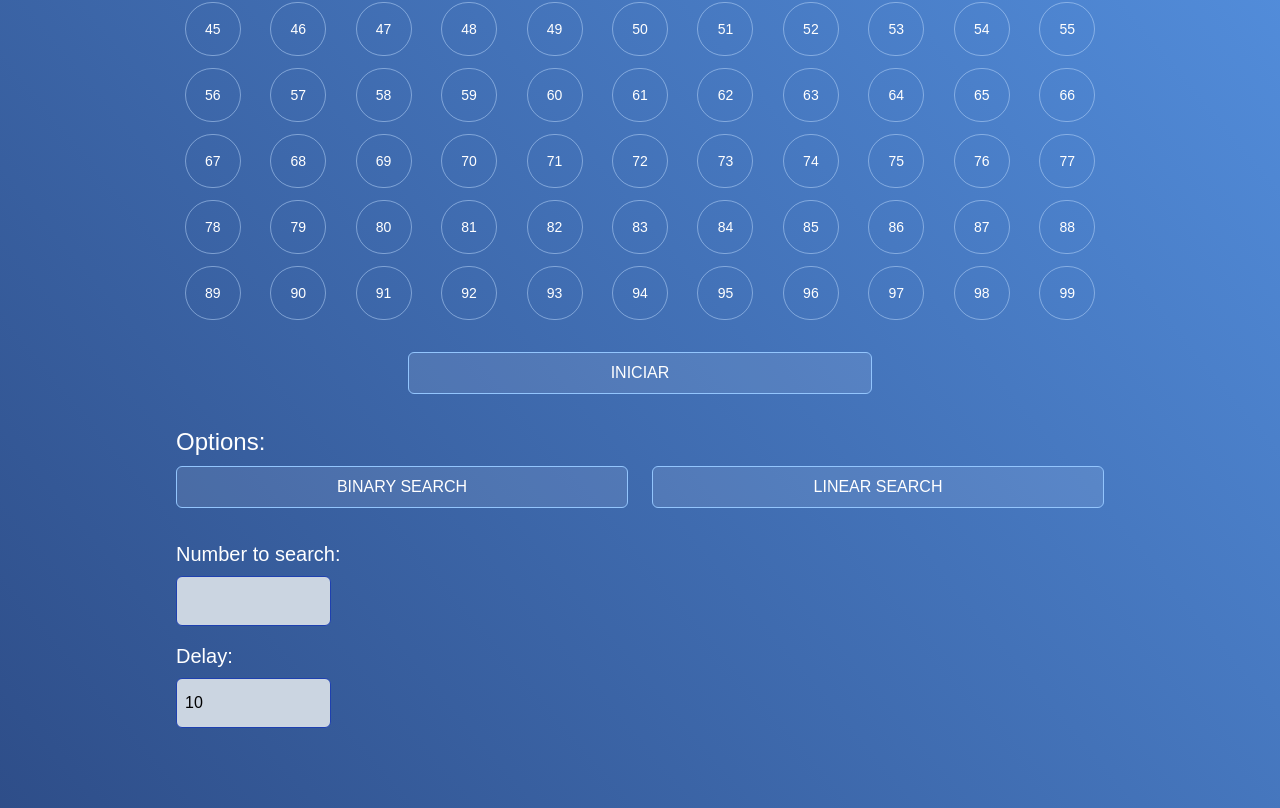
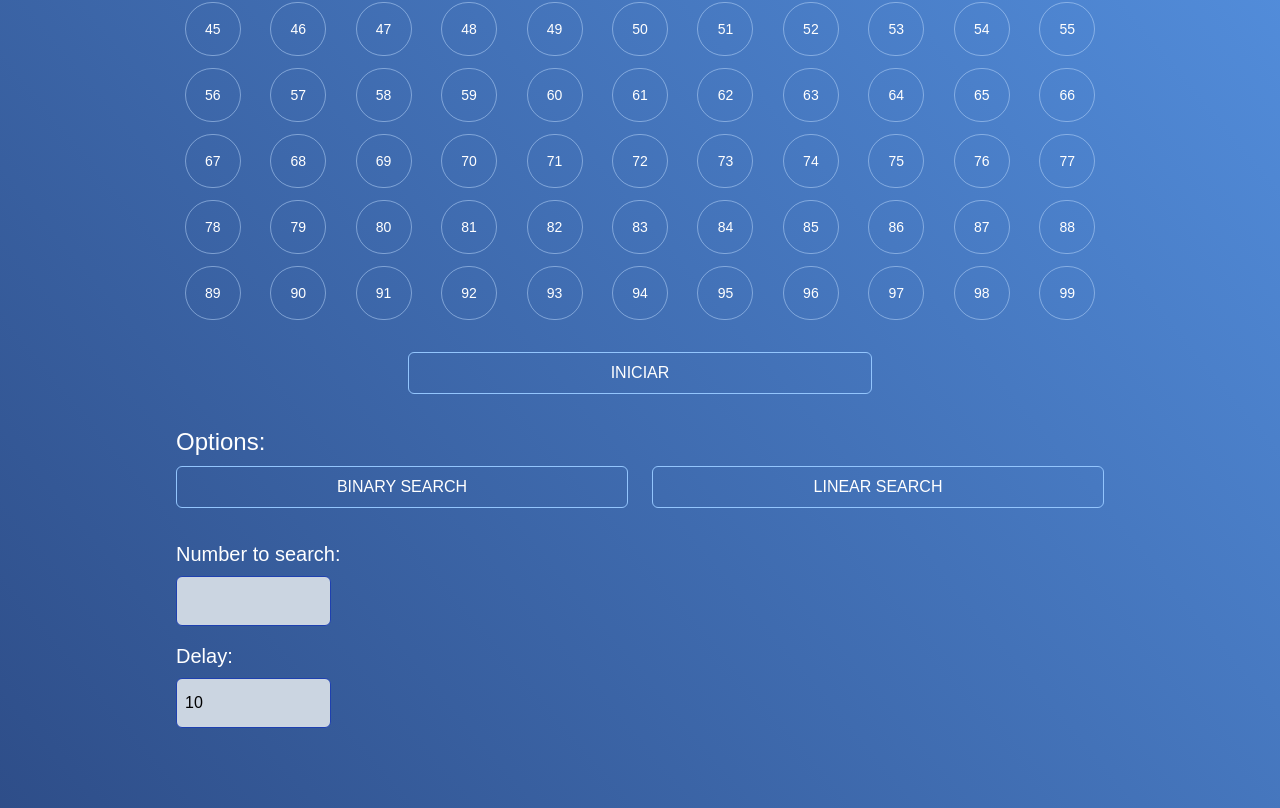
Before and after one commit to Libo033/Algo, a Next.js app: page /algo-search in a window 1280 px wide. Shown: the part 784-1592 px from the top of the page. Built offline with nearby package versions, Linux system fonts and the light colour scheme; a web font is replaced by a local one.

Commit message:
Fixeado styles de botones

```diff
--- a/src/app/globals.css
+++ b/src/app/globals.css
@@ -3,16 +3,7 @@
 @tailwind utilities;
 
 :root {
-  --foreground-rgb: 0, 0, 0;
-  --background-start-rgb: 214, 219, 220;
-  --background-end-rgb: 255, 255, 255;
-}
 
-input::-webkit-outer-spin-button,
-input::-webkit-inner-spin-button {
-    /* display: none; <- Crashes Chrome on hover */
-    -webkit-appearance: none;
-    margin: 0; /* <-- Apparently some margin are still there even though it's hidden */
 }
 
 body {
@@ -27,9 +18,7 @@ body {
 
 @media (prefers-color-scheme: dark) {
   :root {
-    --foreground-rgb: 255, 255, 255;
-    --background-start-rgb: 0, 0, 0;
-    --background-end-rgb: 0, 0, 0;
+
   }
 }
 
--- a/src/components/AlgoSearchPlayground.tsx
+++ b/src/components/AlgoSearchPlayground.tsx
@@ -41,7 +41,7 @@ const AlgoSearchPlayground = () => {
           ))}
       </section>
       <div className="py-8 flex justify-center">
-        <button className="w-3/6 py-2 text-white border border-blue-300 bg-blue-50/10 rounded-md">
+        <button className="w-3/6 py-2 text-white border border-blue-300 rounded-md hover:bg-blue-50/10">
           INICIAR
         </button>
       </div>
@@ -49,13 +49,21 @@ const AlgoSearchPlayground = () => {
       <div className="flex gap-2 mt-2 mb-4 lg:gap-6">
         <button
           onClick={() => setAlgo("B")}
-          className={buttonSelected(algo, "B")}
+          className={
+            algo === "B"
+              ? "w-3/6 py-2 text-black border border-blue-300 rounded-md bg-blue-50/50"
+              : "w-3/6 py-2 text-white border border-blue-300 hover:bg-blue-50/10 rounded-md"
+          }
         >
           BINARY SEARCH
         </button>
         <button
           onClick={() => setAlgo("L")}
-          className={buttonSelected(algo, "L")}
+          className={
+            algo === "L"
+              ? "w-3/6 py-2 text-black border border-blue-300 rounded-md bg-blue-50/50"
+              : "w-3/6 py-2 text-white border border-blue-300 hover:bg-blue-50/10 rounded-md"
+          }
         >
           LINEAR SEARCH
         </button>
--- a/src/libs/helpers.ts
+++ b/src/libs/helpers.ts
@@ -5,9 +5,9 @@ export function sleep(ms: number) {
 export function buttonSelected(set: string, btn: string) {
   if (set === btn) {
     // Seleccionado
-    return "w-3/6 py-2 border border-blue-300 rounded-md text-black bg-blue-200/70";
+    return "w-3/6 py-2 text-white border border-blue-300 hover:bg-blue-50/10 rounded-md font-bold";
   } else {
     // No seleccionado
-    return "w-3/6 py-2 text-white border border-blue-300 bg-blue-50/10 rounded-md";
+    return "w-3/6 py-2 text-white border border-blue-300 hover:bg-blue-50/10 rounded-md";
   }
 }
```
